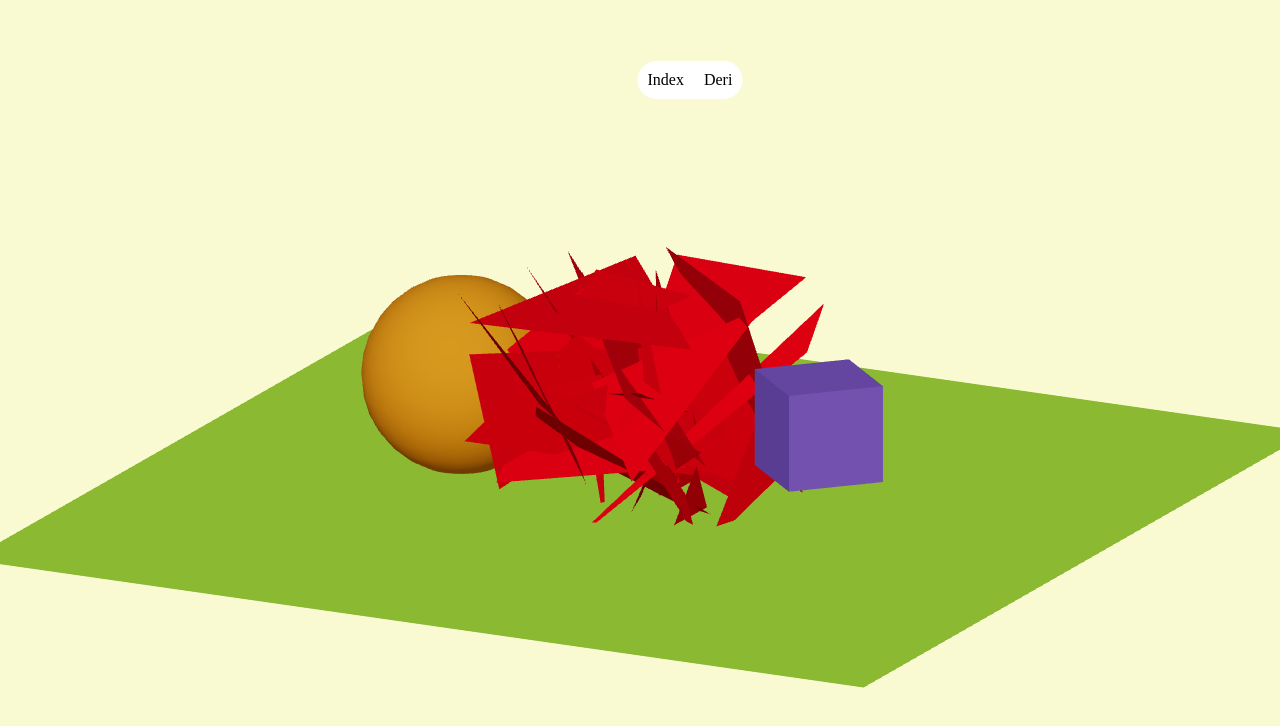
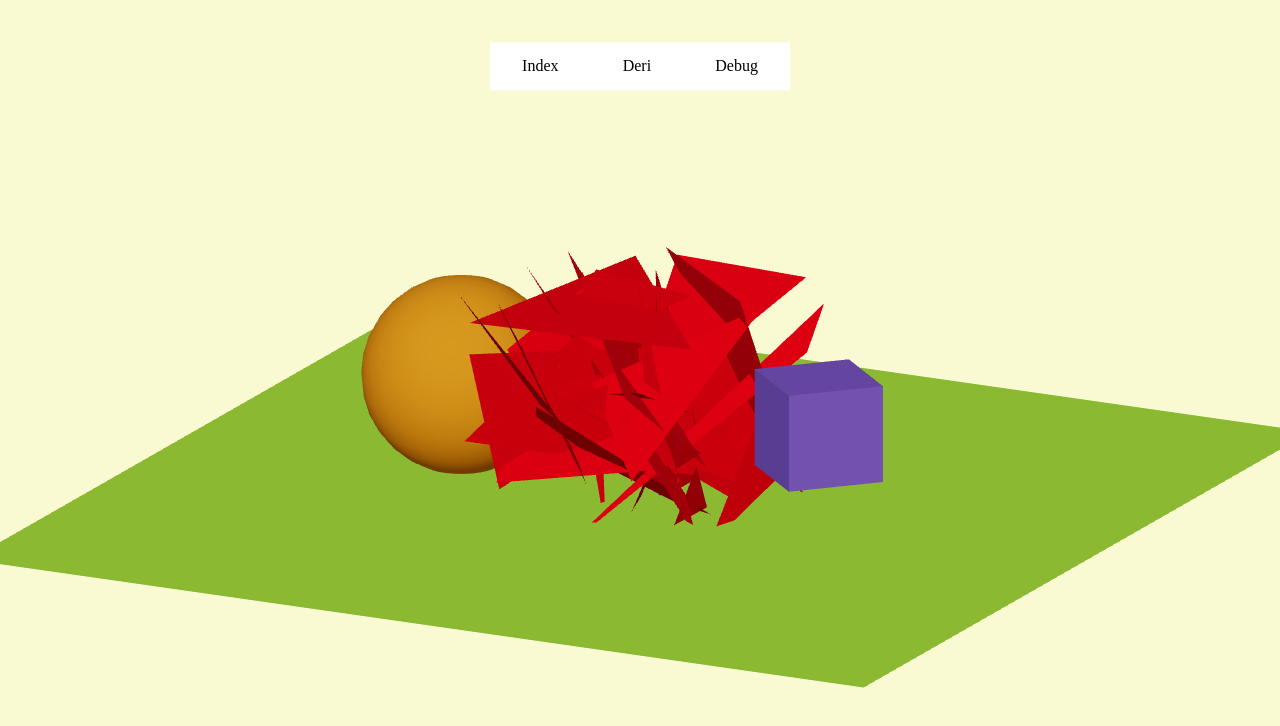
Before and after one commit to eepson123tw/r3f, a React (Vite) app: page / in a window 1280 px wide. Shown: the top 726 px of the page. Built offline with nearby package versions, Linux system fonts and the light colour scheme.

Commit message:
feat(router): add router setting in the scene

```diff
--- a/src/pages/Layout.jsx
+++ b/src/pages/Layout.jsx
@@ -10,17 +10,32 @@ const setting = {
   position: [3, 2, 6],
   zoom: 100
 }
+
+const routers = [
+  {
+    path: '/',
+    routerName: 'Index'
+  },
+  {
+    path: '/deri',
+    routerName: 'Deri'
+  },
+  {
+    path: '/debug',
+    routerName: 'Debug'
+  }
+]
+
 const Layout = () => {
   return (
     <>
       <nav>
         <ul>
-          <li>
-            <Link to='/'>Index</Link>
-          </li>
-          <li>
-            <Link to='/deri'>Deri</Link>
-          </li>
+          {routers.map((router, index) => (
+            <li key={index}>
+              <Link to={router.path}>{router.routerName}</Link>
+            </li>
+          ))}
         </ul>
       </nav>
       <Canvas
--- a/src/style.css
+++ b/src/style.css
@@ -14,31 +14,31 @@ body,
     margin: 0;
     padding: 0;
     list-style: none;
+    box-sizing: border-box;
 }
 
 nav{
     z-index: 50;
     position: fixed;
-    top:10%;
+    top:5%;
     left: 50%;
-    transform: translate(-10%,-50%);
-    /* top:50px;
-    right: 50%; */
-    padding: 10px;
+    transform: translate(-50%,5%);
+    min-width:300px;
+    width: 20%;
 }
 
 ul{
     width: 100%;
     display: flex;
     font-size: 2vh;
-    border-radius: 20px;
     background: white;
-    overflow: hidden;
+}
+li{
+    flex-grow: 1;
 }
 li  a{
     display: block;
-    padding: 10px;
-    flex-grow: 1;
+    padding: 15px;
     text-align: center;
     cursor: pointer;
     color: black;
```
Also changed, not shown: src/component/Debug.jsx (added).
